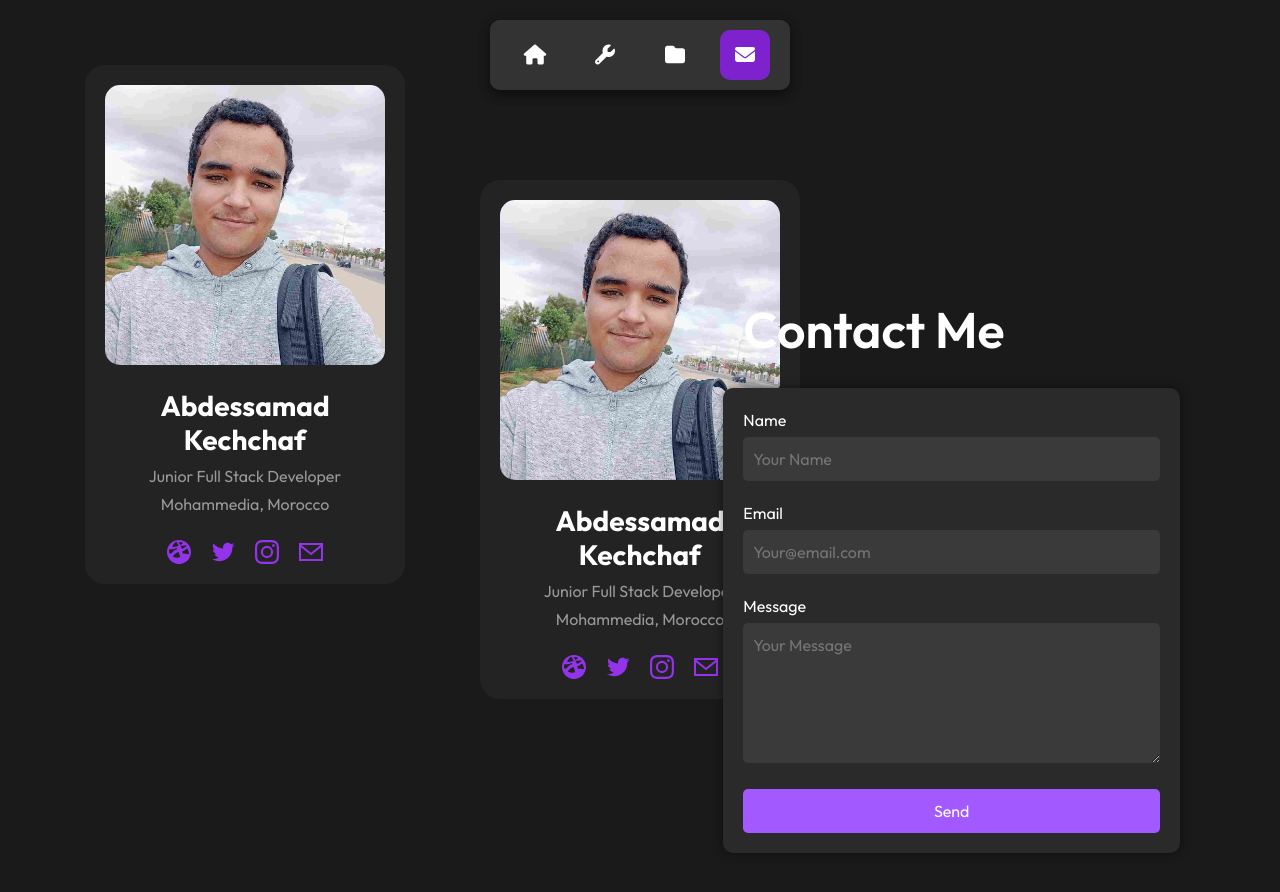
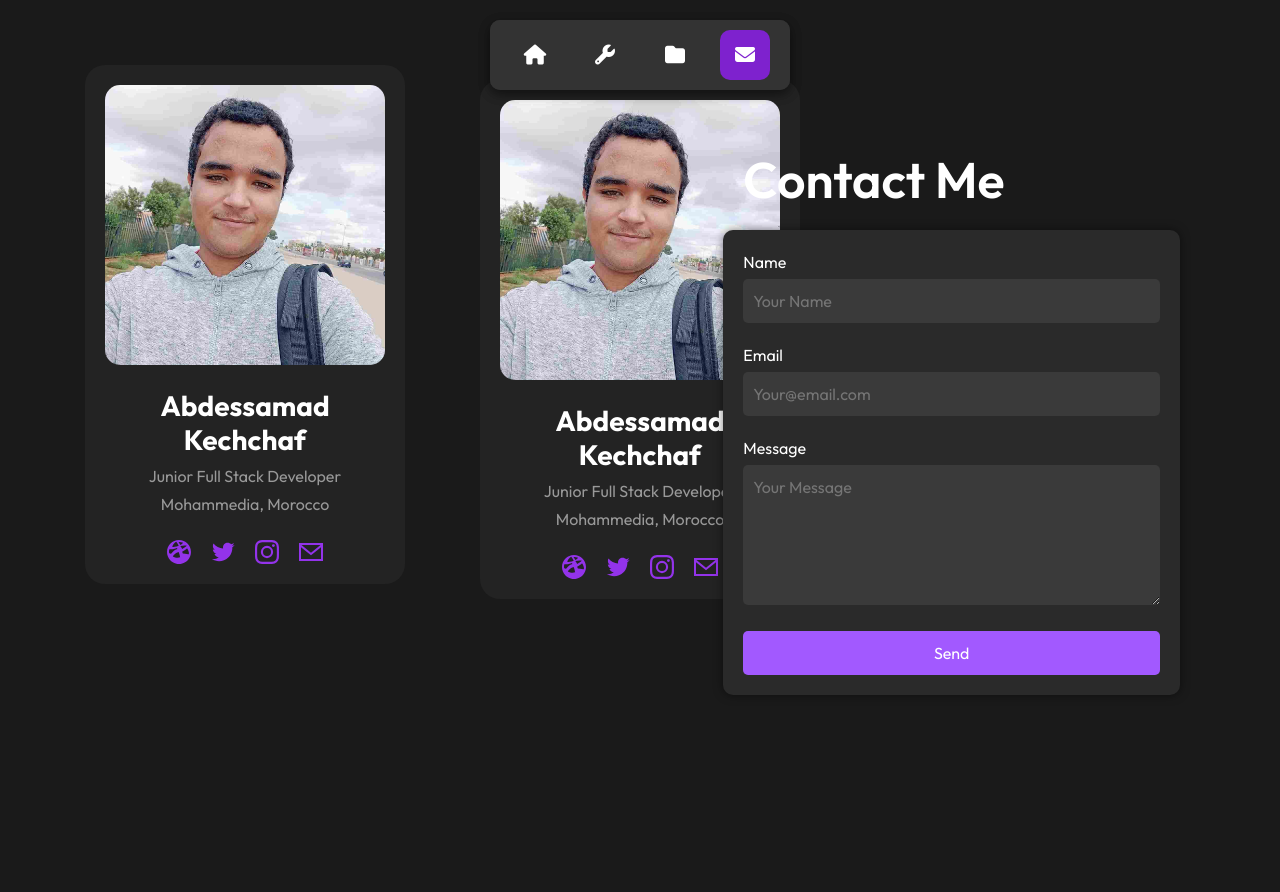
Before and after one commit to Abdessamad202/my-react-portfolio, a React (Vite) app: page /contact in a window 1280 px wide. Shown: the top 892 px of the page. After the commit the page ends 810 px from the top, so only its background shows below. Built offline with nearby package versions, Linux system fonts and the light colour scheme.

Commit message:
Updated index.css

```diff
--- a/src/styles/index.css
+++ b/src/styles/index.css
@@ -1,4 +1,4 @@
-@import url('https://fonts.googleapis.com/css2?family=Montserrat:ital,wght@0,100..900;1,100..900&family=Outfit:wght@100..900&family=Quicksand:wght@300..700&family=Ubuntu:ital,wght@0,300;0,400;0,500;0,700;1,300;1,400;1,500;1,700&display=swap');
+@import url("https://fonts.googleapis.com/css2?family=Montserrat:ital,wght@0,100..900;1,100..900&family=Outfit:wght@100..900&family=Quicksand:wght@300..700&family=Ubuntu:ital,wght@0,300;0,400;0,500;0,700;1,300;1,400;1,500;1,700&display=swap");
 :root {
   --background-color: #1a1a1a;
   --nav-bg-color: #333;
@@ -34,8 +34,10 @@ body {
   }
 }
 /* Utility Classes */
-.mt-100 {
-  margin-top: 100px;
+@media (min-width: 991px) {
+  .mt-md-100 {
+    margin-top: 100px;
+  }
 }
 .mb-100 {
   margin-bottom: 100px !important;
@@ -225,7 +227,11 @@ body {
   color: #fff;
   font-weight: 600;
 }
-
+@media (min-width: 1024px) {
+  .hero__content h1 {
+    margin: 100px 0 0 0;
+  }
+}
 .hero__content h1 span {
   color: var(--active-hover-color);
 }
@@ -338,31 +344,35 @@ a {
   font-weight: 600;
   color: #fff;
   padding: 20px;
-  margin-top: 50px;
 }
 
 /* Tablet (between 768px and 1024px) */
-@media (max-width: 1024px) {
+@media (min-width: 992px) {
   .header {
-    font-size: 40px;  /* Adjust font size for tablet */
-    margin-top: 40px;  /* Adjust margin */
+    margin: 100px 0 0 0;
+  }
+}
+@media (max-width: 991px) {
+  .header {
+    text-align: center;
+    font-size: 40px; /* Adjust font size for tablet */
+    margin-top: 40px; /* Adjust margin */
   }
 }
 
 /* Mobile (between 480px and 768px) */
 @media (max-width: 768px) {
   .header {
-    text-align: center;
-    font-size: 30px;  /* Adjust font size for mobile */
-    margin-top: 30px;  /* Adjust margin */
+    font-size: 30px; /* Adjust font size for mobile */
+    margin-top: 30px; /* Adjust margin */
   }
 }
 
 /* Very Small Screens (less than 480px) */
 @media (max-width: 480px) {
   .header {
-    font-size: 24px;  /* Smaller font size for very small screens */
-    margin-top: 20px;  /* Adjust margin */
+    font-size: 24px; /* Smaller font size for very small screens */
+    margin-top: 20px; /* Adjust margin */
   }
 }
 
@@ -378,7 +388,7 @@ a {
 }
 
 .tools_content .card:hover {
-  background-color: var(--active-hover-color)  !important;
+  background-color: var(--active-hover-color) !important;
   transition: transform 0.3s ease-in-out !important;
 }
 
@@ -400,7 +410,6 @@ a {
   color: #a8a8a8;
 }
 
-
 /* form styling */
 .contact-form {
   background-color: #2a2a2a;
@@ -416,9 +425,8 @@ a {
 }
 .contact-form input:focus,
 .contact-form textarea:focus {
-  outline: 1px solid #a259ff ;
+  outline: 1px solid #a259ff;
   border: none;
-
 }
 .contact-form input,
 .contact-form textarea,
@@ -430,7 +438,7 @@ a {
   color: #ffffff;
 }
 .contact-form input,
-.contact-form textarea{
+.contact-form textarea {
   background-color: #3a3a3a;
   margin-bottom: 20px;
 }
@@ -444,8 +452,8 @@ a {
   background-color: #8a3fff;
 }
 /* template styling */
-.templates__content .col-lg-6{
-  padding: 15px ;
+.templates__content .col-lg-6 {
+  padding: 15px;
 }
 .templates__content .card {
   background: #1e1e1e;
@@ -525,14 +533,13 @@ a {
     font-size: 3.5rem;
     margin-bottom: 0.5rem;
   }
-
 }
 @media (width < 375px) {
   .collaborate-card h1 {
     font-size: 2.5rem;
   }
-.collaborate-card p {
-  font-size: 1rem;
+  .collaborate-card p {
+    font-size: 1rem;
   }
 }
 .collaborate-card .accent-text {
@@ -562,29 +569,28 @@ a {
   width: 20px;
   height: 20px;
 }
-.hidden{
+.hidden {
   position: absolute;
-  transform: translate(-20px,20px);
+  transform: translate(-20px, 20px);
   transition: 0.3s;
   color: #8257e6;
   /* opacity: 0; */
 }
-.showing{
+.showing {
   color: #fff;
   transition: 0.3s;
 }
-.collaborate-card:hover  {
-  .hidden{
-    transform: translate(0,0);
+.collaborate-card:hover {
+  .hidden {
+    transform: translate(0, 0);
     color: #8257e6;
   }
-  .showing{
-    transform: translate(20px,-20px);
+  .showing {
+    transform: translate(20px, -20px);
     /* opacity: 0; */
     color: black;
   }
-  .arrow-icon{
+  .arrow-icon {
     background-color: #fff;
-
   }
 }
```
